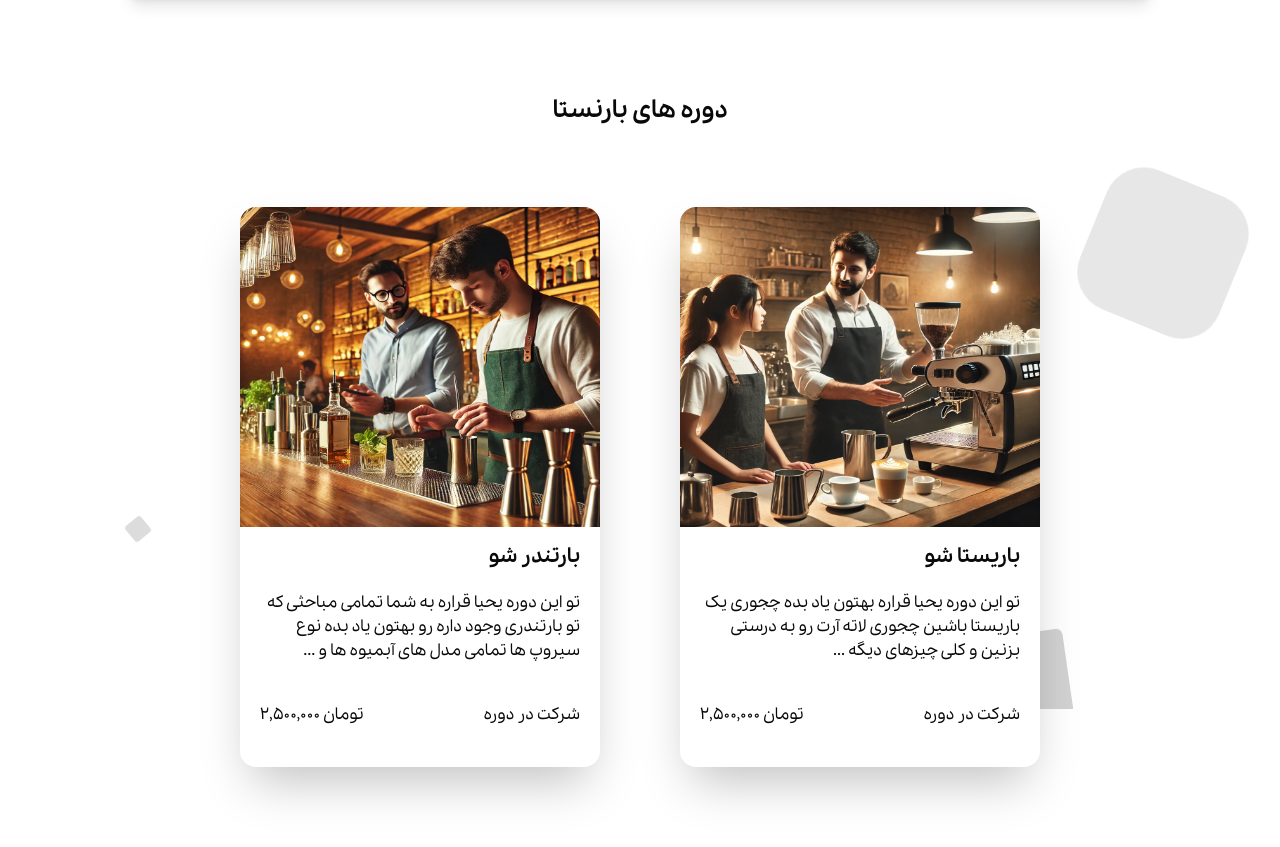
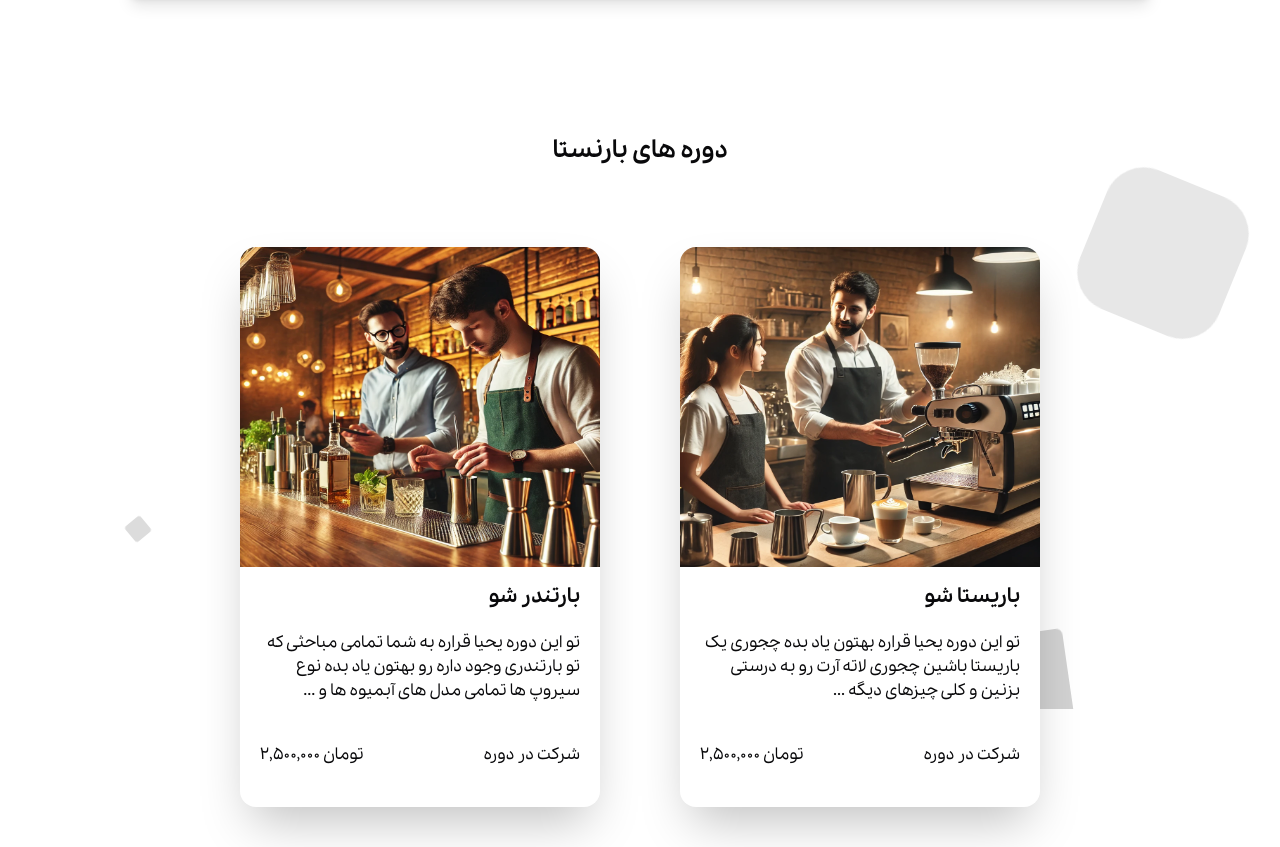
Before and after one commit to amirbarfar/coffe, a Next.js app: page / in a window 1280 px wide. Shown: the part 1205-2052 px from the top of the page. Before the commit the page ends 2012 px from the top, so only its background shows below. Built offline with nearby package versions, Linux system fonts and the light colour scheme.

Commit message:
main courses

```diff
--- a/app/main.tsx
+++ b/app/main.tsx
@@ -17,7 +17,7 @@ export default function main() {
                     <li className="bg-[#00000033] dark:bg-[#ffffff83]"></li>
                 </ul>
             </div>
-            <h1 className="text-2xl text-center my-20 font-bold max-sm:mt-8 max-sm:text-xl">دوره های بارنستا</h1>
+            <h1 className="text-2xl text-center my-20 font-bold pt-10 max-sm:pt-10 max-sm:text-xl">دوره های بارنستا</h1>
             <div className="flex justify-center items-center gap-20 mb-10 max-lg:gap-10 max-lg:mx-5 max-md:flex-col">
                 <div className="h-[560px] flex flex-col w-[360px] rounded-2xl font-medium shadow-2xl bg-white dark:bg-[#151515] dark:text-white">
                     <Image src="/images/course-images/1.webp" alt="image-main" className="rounded-tr-2xl h-80 rounded-tl-2xl" width="360" height="100" />
```
